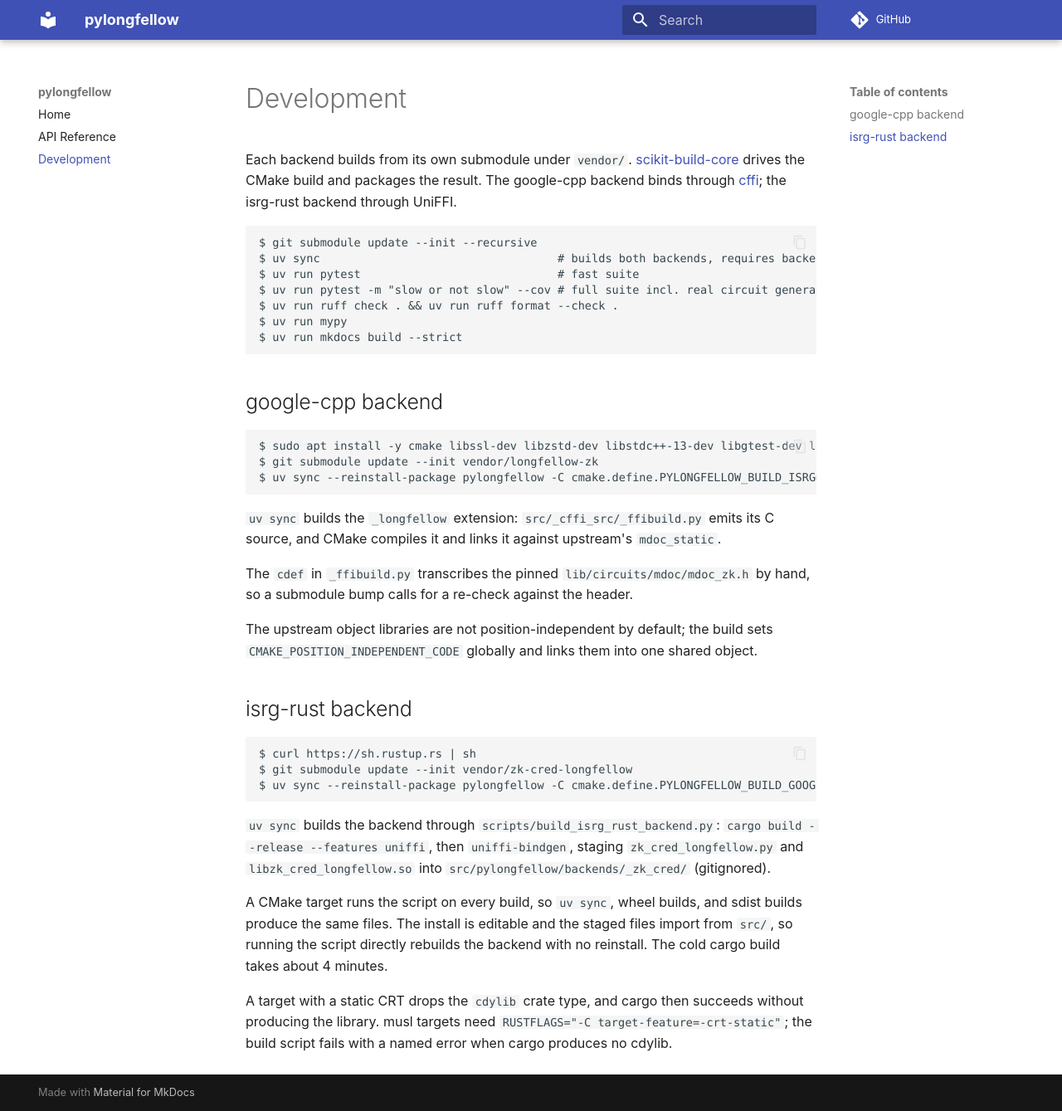
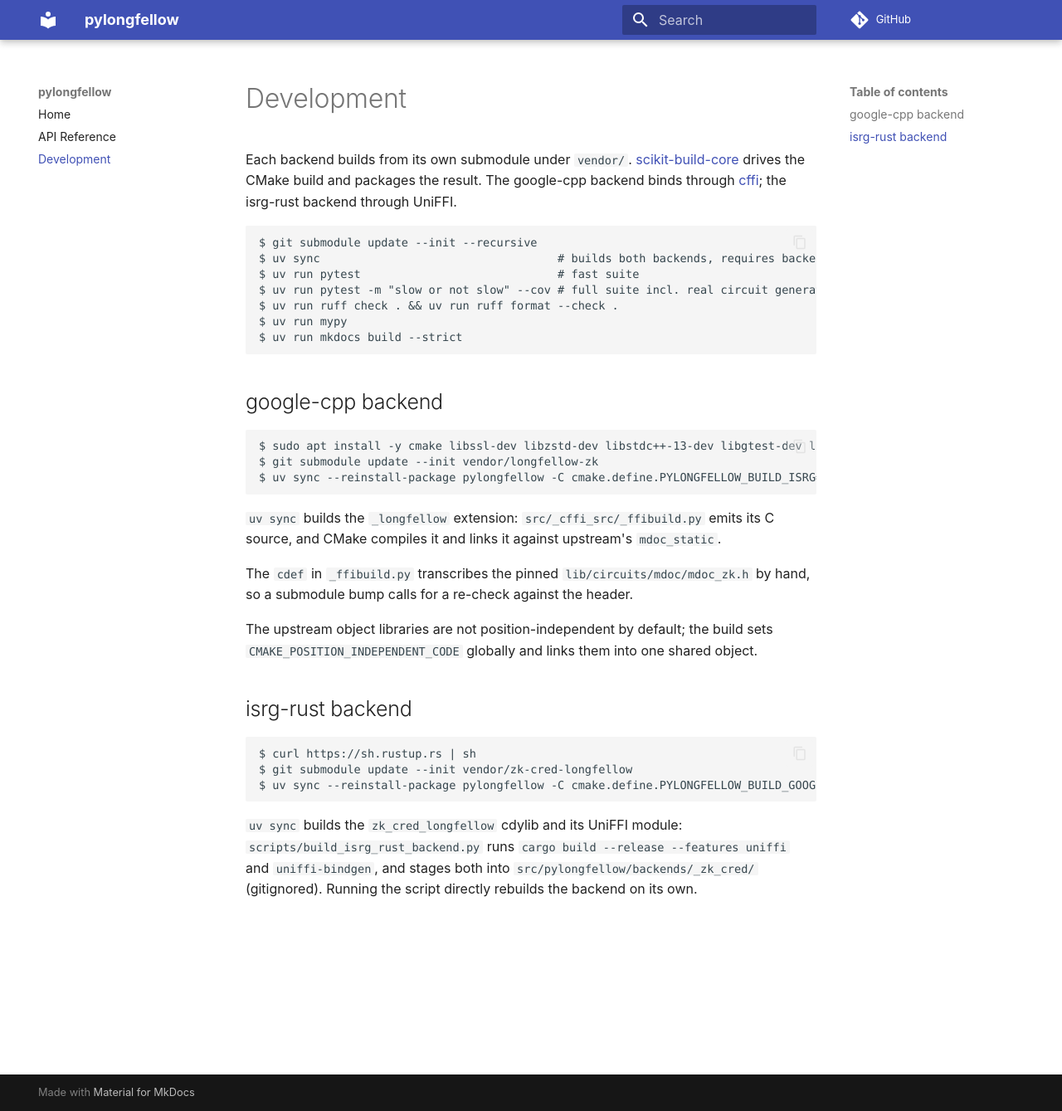
Before and after one commit to pipe23-org/pylongfellow, an MkDocs documentation site: the page built from docs/development.md, in a window 1280 px wide and 1339 px high. Shown: the whole window at 83% size. Built offline with MkDocs 1.6.1 and Material for MkDocs 9.7.7, drawn with Linux system fonts in a browser that asks for light colours; comment, search, counter and statistics services are not loaded.

Commit message:
docs: isrg-rust build section parallels google-cpp
What gets built, the script that builds it, the standalone rebuild.
Wheel/sdist and editable-install narration go; the musl crt-static
failure becomes a tracker resolution.

````diff
--- a/docs/development.md
+++ b/docs/development.md
@@ -40,15 +40,7 @@ $ git submodule update --init vendor/zk-cred-longfellow
 $ uv sync --reinstall-package pylongfellow -C cmake.define.PYLONGFELLOW_BUILD_GOOGLE=OFF
 ```
 
-`uv sync` builds the backend through `scripts/build_isrg_rust_backend.py`: `cargo build
---release --features uniffi`, then `uniffi-bindgen`, staging `zk_cred_longfellow.py` and
-`libzk_cred_longfellow.so` into `src/pylongfellow/backends/_zk_cred/` (gitignored).
-
-A CMake target runs the script on every build, so `uv sync`, wheel builds, and sdist builds
-produce the same files. The install is editable and the staged files import from `src/`, so
-running the script directly rebuilds the backend with no reinstall. The cold cargo build takes
-about 4 minutes.
-
-A target with a static CRT drops the `cdylib` crate type, and cargo then succeeds without
-producing the library. musl targets need `RUSTFLAGS="-C target-feature=-crt-static"`; the
-build script fails with a named error when cargo produces no cdylib.
+`uv sync` builds the `zk_cred_longfellow` cdylib and its UniFFI module:
+`scripts/build_isrg_rust_backend.py` runs `cargo build --release --features uniffi` and
+`uniffi-bindgen`, and stages both into `src/pylongfellow/backends/_zk_cred/` (gitignored).
+Running the script directly rebuilds the backend on its own.
````
